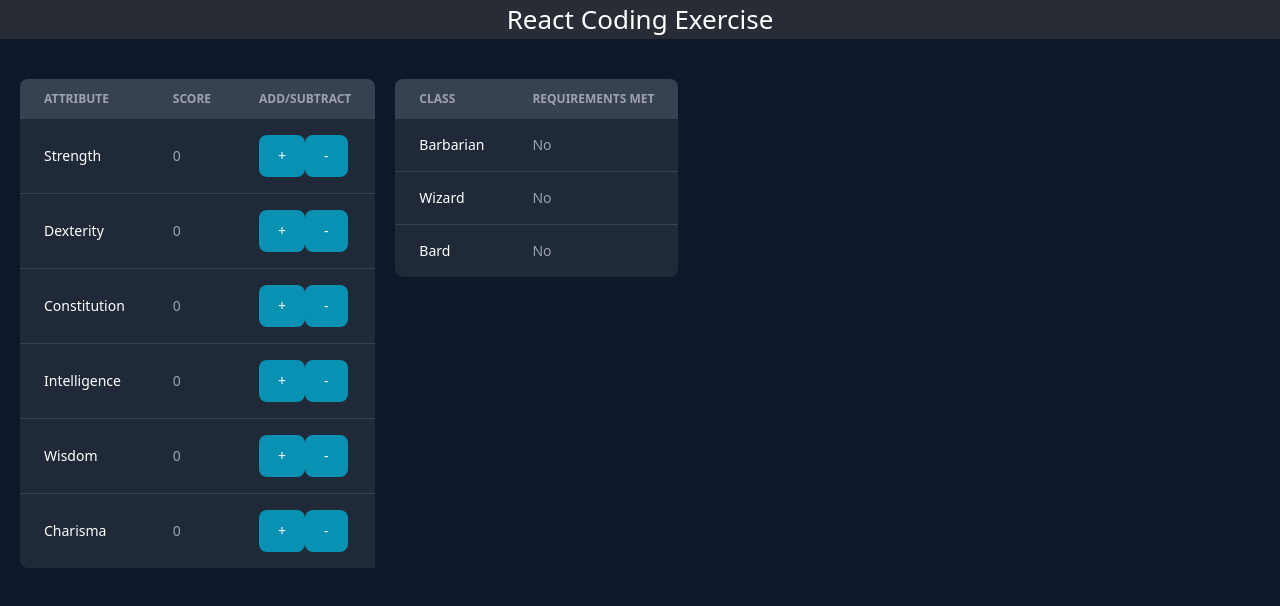
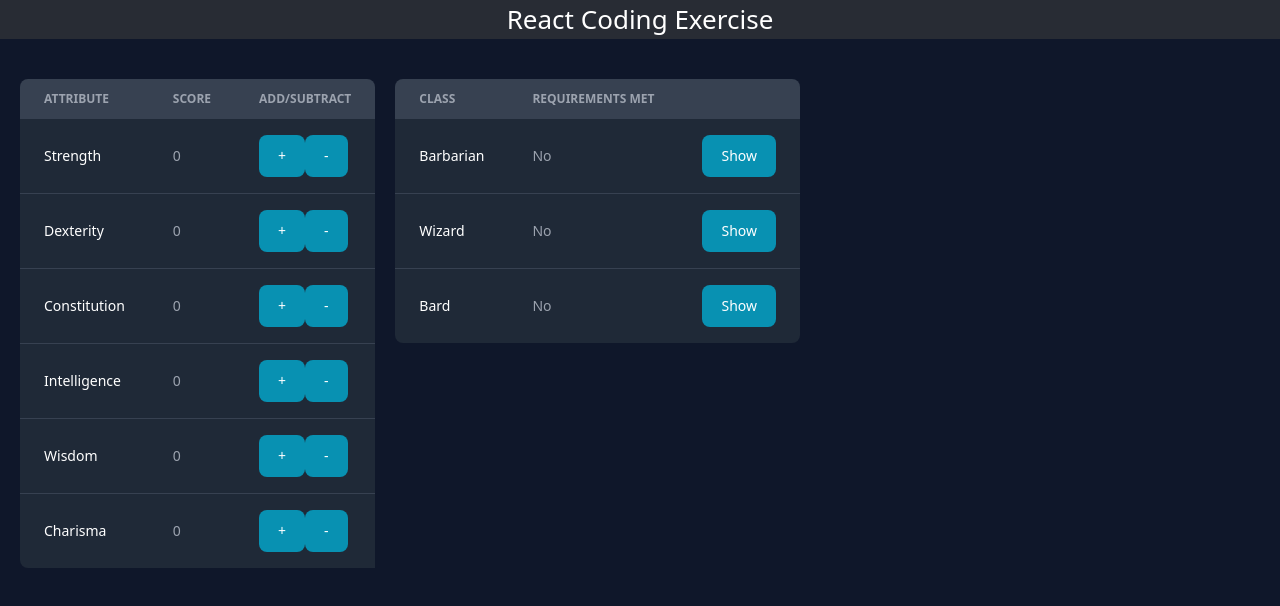
Before and after one commit to semharghide/recruiting-webapp-character, a React (Create React App) app: page / in a window 1280 px wide. Shown: the top 606 px of the page. Built offline with nearby package versions, Linux system fonts and the light colour scheme.

Commit message:
display minimum requirements for class, modal

```diff
--- a/src/App.js
+++ b/src/App.js
@@ -1,5 +1,5 @@
 import { useState } from 'react';
-import { Table, Button } from "flowbite-react";
+import { Table, Modal, Button } from "flowbite-react";
 
 import './App.css';
 import { ATTRIBUTE_LIST, CLASS_LIST, SKILL_LIST } from './consts.js';
@@ -33,7 +33,6 @@ function App() {
 const AttributeScores = ({
   attributeScores,
   setAttributeScores,
-  getAttributeModifier,
 }) => {
 
   const spendPoints = (attribute, points) => {
@@ -83,6 +82,9 @@ const Classes = ({ attributeScores }) => {
       <Table.Head>
         <Table.HeadCell>Class</Table.HeadCell>
         <Table.HeadCell>Requirements met</Table.HeadCell>
+        <Table.HeadCell>
+          <span className="sr-only">Show</span>
+        </Table.HeadCell>
       </Table.Head>
 
       <Table.Body className="divide-y">
@@ -102,12 +104,21 @@ const Classes = ({ attributeScores }) => {
 };
 
 const ClassItem = ({ classFieldName, attributeScores }) => {
+  const [showRequirements, setShowRequirements] = useState(false);
   const attributeRequirementsMet = (forClassName) => {
     for (const attribute in CLASS_LIST[forClassName]) {
       if (attributeScores[attribute] < CLASS_LIST[forClassName][attribute])
         return false;
     }
     return true;
+  };
+
+  const getRequirementsText = (forClassName) => {
+    let requirements = "";
+    for (const attribute in CLASS_LIST[forClassName]) {
+      requirements += `${attribute} : ${CLASS_LIST[forClassName][attribute]} \n`;
+    }
+    return requirements;
   };
   return (
     <Table.Row className="border-gray-700 bg-gray-800">
@@ -117,6 +128,19 @@ const ClassItem = ({ classFieldName, attributeScores }) => {
       <Table.Cell>
         {attributeRequirementsMet(classFieldName) ? "Yes" : "No"}
       </Table.Cell>
+      <Table.Cell>
+        <Button onClick={() => setShowRequirements(true)}>Show</Button>
+        <Modal
+          show={showRequirements}
+          size="sm"
+          onClose={() => setShowRequirements(false)}
+        >
+          <Modal.Header>{classFieldName + " requirements"}</Modal.Header>
+          <Modal.Body>
+            <p className="text-white">{getRequirementsText(classFieldName)}</p>
+          </Modal.Body>
+        </Modal>
+      </Table.Cell>
     </Table.Row>
   );
 };
```
